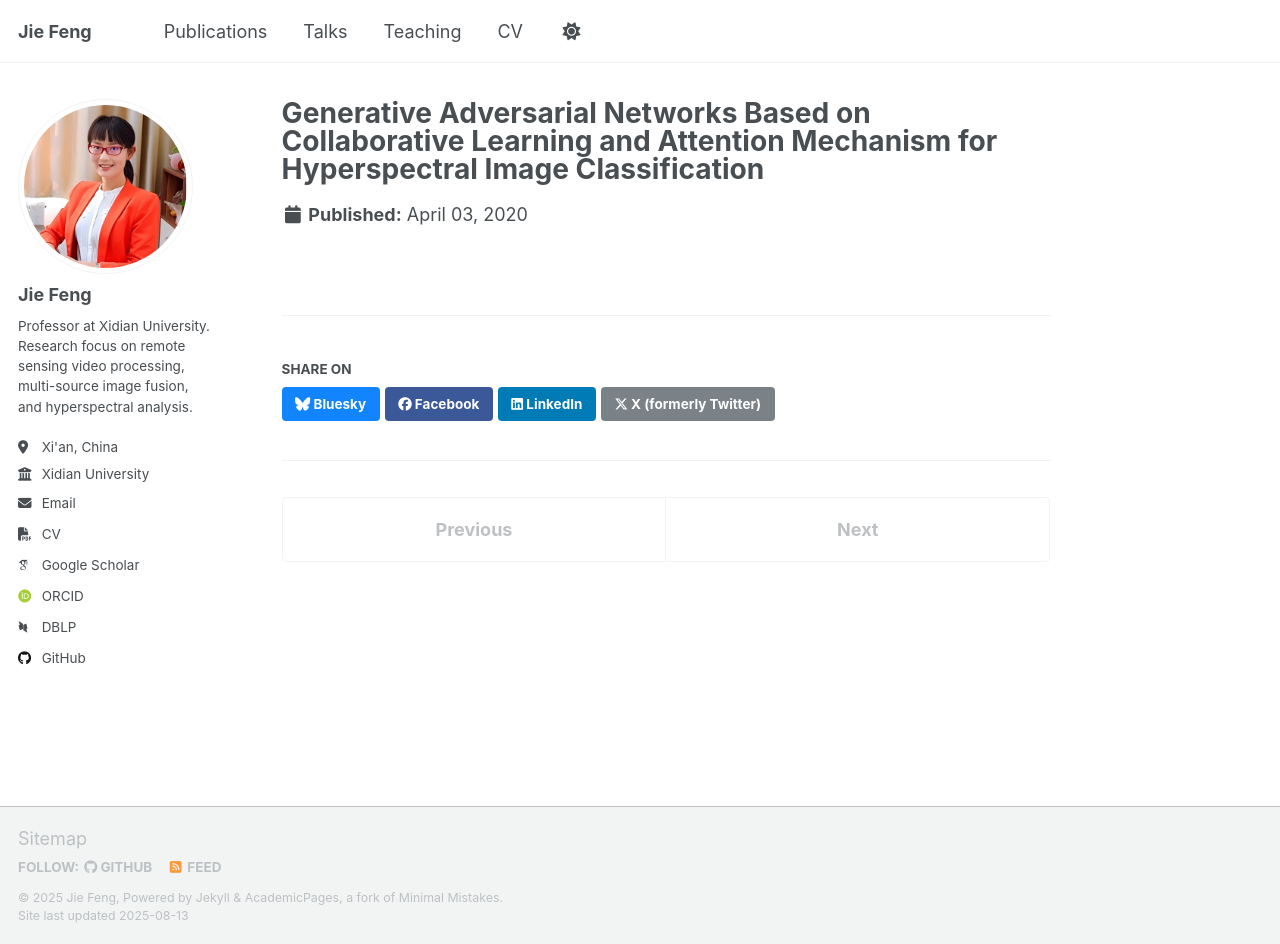
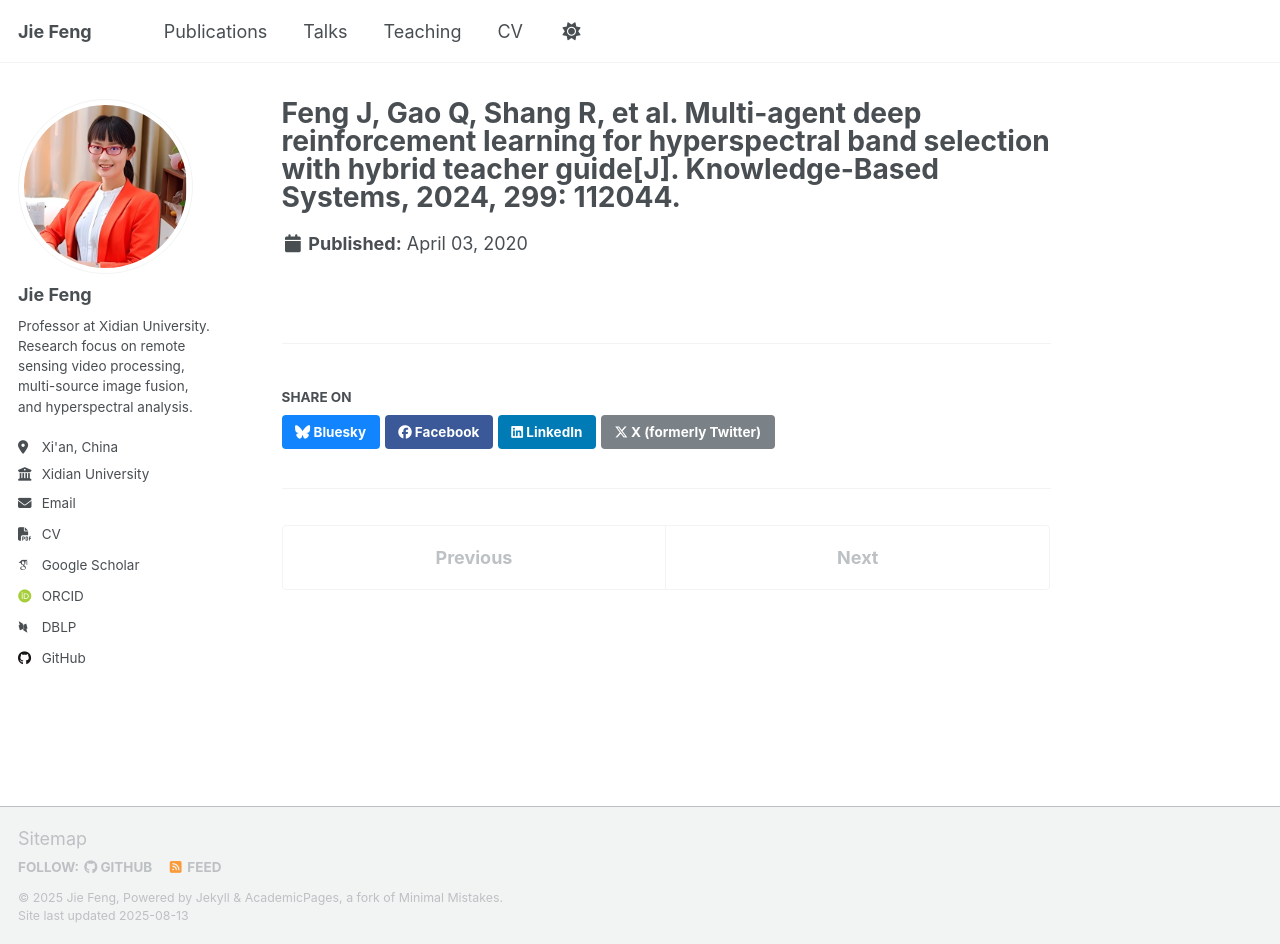
Before and after one commit to jiefeng0109/jiefeng0109.github.io, a Jekyll site: the page built from _publications/2020-04-03-paper-title-number-18.md, in a window 1280 px wide and 944 px high. Built offline with Jekyll 4.4.1, drawn with Linux system fonts in a browser that asks for light colours; some web fonts are replaced; a script that is not in the unit is left out.

Commit message:
Update 2020-04-03-paper-title-number-18.md

```diff
--- a/_publications/2020-04-03-paper-title-number-18.md
+++ b/_publications/2020-04-03-paper-title-number-18.md
@@ -1,5 +1,5 @@
 ---
-title: "Generative Adversarial Networks Based on Collaborative Learning and Attention Mechanism for Hyperspectral Image Classification"
+title: "Feng J, Gao Q, Shang R, et al. Multi-agent deep reinforcement learning for hyperspectral band selection with hybrid teacher guide[J]. Knowledge-Based Systems, 2024, 299: 112044."
 collection: publications
 category: manuscripts
 permalink: /publication/2020-04-03-paper-title-number-18
```
